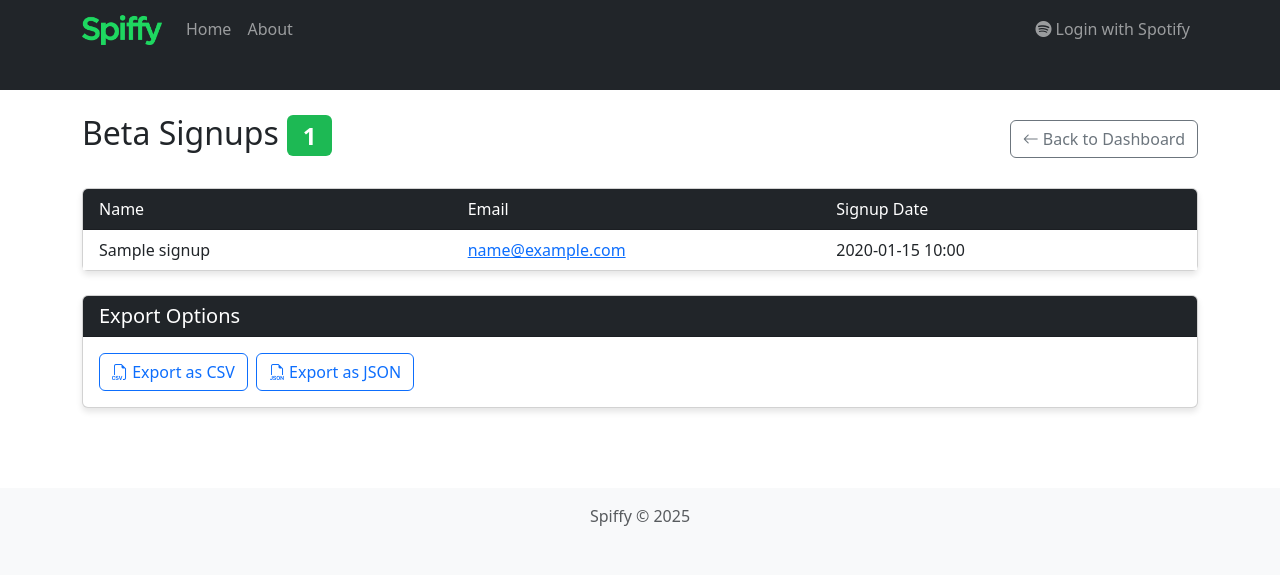
After one commit to gizix/spiffy, a Flask app: template app/templates/admin/beta_signups.html in a window 1280 px wide. The commit adds this page. Shown: the top 575 px of the page. Run offline with Flask 3, Linux system fonts and the light colour scheme; tables that the repository leaves empty hold one stand-in row (values such as "Sample post"); the template is opened without the code that fills it: values that come from a table or form of the project are taken from there, most other values are stand-ins (such as "Sample title", 1, 10 or a date in 2020).

Commit message:
Adds a beta signup button and admin area

```diff
--- a/app/__init__.py
+++ b/app/__init__.py
@@ -31,6 +31,10 @@ def create_app(config_class=Config):
 
     app.register_blueprint(spotify_bp, url_prefix="/spotify")
 
+    from app.admin import bp as admin_bp
+
+    app.register_blueprint(admin_bp, url_prefix="/admin")
+
     from app.randomizer import randomizer as randomizer_bp
 
     app.register_blueprint(randomizer_bp)
--- /dev/null
+++ b/app/admin/__init__.py
@@ -0,0 +1,5 @@
+from flask import Blueprint
+
+bp = Blueprint("admin", __name__)
+
+from app.admin import routes
--- a/app/spotify/routes.py
+++ b/app/spotify/routes.py
@@ -426,7 +426,9 @@ def visualize(data_type):
                             item_dict["json_data"] = json.loads(json_str)
                         except json.JSONDecodeError:
                             # If all parsing attempts fail, set an empty dict
-                            current_app.logger.warning(f"Could not parse JSON for item {item_dict.get('id')}")
+                            current_app.logger.warning(
+                                f"Could not parse JSON for item {item_dict.get('id')}"
+                            )
                             item_dict["json_data"] = {}
                 else:
                     item_dict["json_data"] = {}
@@ -452,7 +454,7 @@ def visualize(data_type):
         # Check if the specific template exists, otherwise use a generic one
         template_path = f"spotify/visualize_{data_type}.html"
         if not os.path.exists(
-                os.path.join(current_app.root_path, "templates", template_path)
+            os.path.join(current_app.root_path, "templates", template_path)
         ):
             template_path = "spotify/visualize_generic.html"
 
--- /dev/null
+++ b/app/templates/admin/beta_signups.html
@@ -0,0 +1,65 @@
+{% extends "base.html" %}
+
+{% block content %}
+<div class="row mb-4">
+    <div class="col-md-12">
+        <div class="d-flex justify-content-between align-items-center">
+            <h2>Beta Signups <span class="badge bg-success">{{ signups|length }}</span></h2>
+            <a href="{{ url_for('main.dashboard') }}" class="btn btn-outline-secondary">
+                <i class="bi bi-arrow-left"></i> Back to Dashboard
+            </a>
+        </div>
+    </div>
+</div>
+
+{% if signups %}
+<div class="card">
+    <div class="card-header bg-dark text-white">
+        <div class="row">
+            <div class="col-md-4">Name</div>
+            <div class="col-md-4">Email</div>
+            <div class="col-md-4">Signup Date</div>
+        </div>
+    </div>
+    <div class="card-body p-0">
+        <div class="list-group list-group-flush">
+            {% for signup in signups %}
+            <div class="list-group-item">
+                <div class="row">
+                    <div class="col-md-4">{{ signup.name }}</div>
+                    <div class="col-md-4">
+                        <a href="mailto:{{ signup.email }}">{{ signup.email }}</a>
+                    </div>
+                    <div class="col-md-4">{{ signup.created_at.strftime('%Y-%m-%d %H:%M') }}</div>
+                </div>
+            </div>
+            {% endfor %}
+        </div>
+    </div>
+</div>
+{% else %}
+<div class="alert alert-info">
+    <i class="bi bi-info-circle"></i> No beta signups yet.
+</div>
+{% endif %}
+
+<div class="row mt-4">
+    <div class="col-md-12">
+        <div class="card">
+            <div class="card-header bg-dark text-white">
+                <h5 class="mb-0">Export Options</h5>
+            </div>
+            <div class="card-body">
+                <div class="d-flex gap-2">
+                    <a href="{{ url_for('admin.export_signups', format='csv') }}" class="btn btn-outline-primary">
+                        <i class="bi bi-filetype-csv"></i> Export as CSV
+                    </a>
+                    <a href="{{ url_for('admin.export_signups', format='json') }}" class="btn btn-outline-primary">
+                        <i class="bi bi-filetype-json"></i> Export as JSON
+                    </a>
+                </div>
+            </div>
+        </div>
+    </div>
+</div>
+{% endblock %}
--- a/requirements.txt
+++ b/requirements.txt
@@ -32,3 +32,4 @@ typing_extensions==4.12.2
 urllib3==2.3.0
 Werkzeug==3.1.3
 WTForms==3.2.1
+email_validator==2.2.0
```
Also changed, not shown: app/admin/routes.py (added, +94 -0 lines), app/auth/forms.py (+14 -1 lines), app/auth/routes.py (+17 -1 lines), app/models.py (+10 -0 lines), app/templates/auth/beta_signup.html (added, +41 -0 lines), app/templates/main/index.html (+7 -0 lines), README.md.
